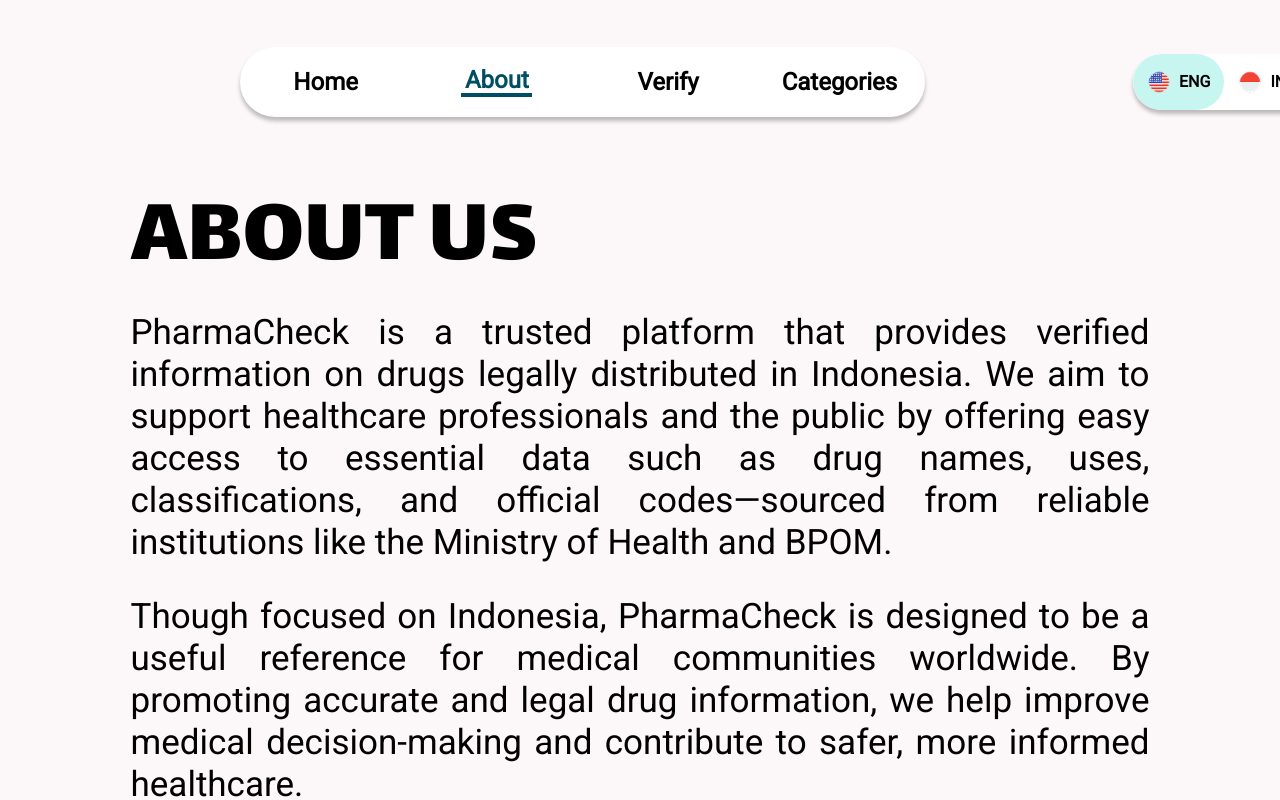
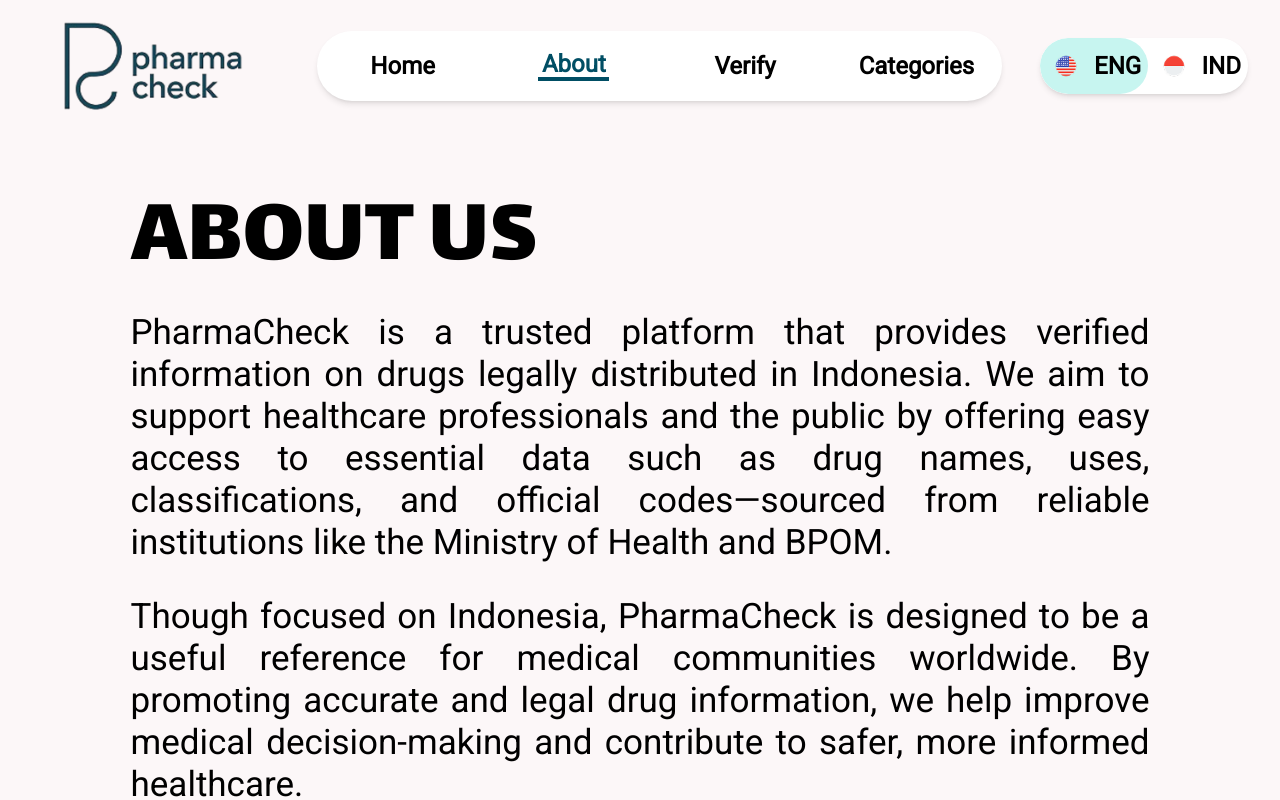
Before and after one commit to BoviliusMeidi/PharmaCheck, a Next.js app: page /about in a window 1280 px wide. Shown: the top 800 px of the page. Built offline with nearby package versions, Linux system fonts and the light colour scheme.

Commit message:
refactor(style): change css navbar using tailwind css

```diff
--- a/src/components/Navbar.js
+++ b/src/components/Navbar.js
@@ -1,26 +1,36 @@
-import './navbar.css';
-
 export default function Navbar() {
   return (
-    <header className="navbar">
-      <div className="logo">
-        <img src="/logo.png" alt="PharmaCheck Logo" className="logo-img"/>
+    <header className="fixed top-0 left-0 w-full flex justify-between items-center py-4 px-8 bg-transparent z-50">
+      <div className="flex items-center">
+        <img
+          src="/logo.png"
+          alt="PharmaCheck Logo"
+          className="w-[247px] h-[100px] object-contain"
+        />
       </div>
 
-      <nav className="nav-pills">
-        <a href="#" className="nav-link">Home</a>
-        <a href="#" className="nav-link active">About</a>
-        <a href="#" className="nav-link">Verify</a>
-        <a href="#" className="nav-link">Categories</a>
+      <nav className="flex justify-around items-center w-[685px] h-[70px] rounded-[40px] bg-white shadow-md flex-shrink-0">
+        <a href="#" className="flex justify-center items-center w-[71px] h-[30px] text-black text-[24px] font-description font-bold leading-normal no-underline flex-shrink-0">
+          Home
+        </a>
+        <a href="#" className="flex justify-center items-center w-[71px] h-[30px] text-[#004E64] border-b-4 border-[#004E64] text-[24px] font-description font-bold leading-normal no-underline flex-shrink-0">
+          About
+        </a>
+        <a href="#" className="flex justify-center items-center w-[71px] h-[30px] text-black text-[24px] font-description font-bold leading-normal no-underline flex-shrink-0">
+          Verify
+        </a>
+        <a href="#" className="flex justify-center items-center w-[71px] h-[30px] text-black text-[24px] font-description font-bold leading-normal no-underline flex-shrink-0">
+          Categories
+        </a>
       </nav>
 
-      <div className="lang-switch">
-        <button className="lang-btn active">
-          <img src="/USA Flag.png" alt="US Flag" className="flag-icon" />
+      <div className="flex w-[208px] h-[56px] rounded-[40px] bg-white shadow-md overflow-hidden flex-shrink-0">
+        <button className="flex items-center gap-2 px-[14px] py-[8px] rounded-[40px] bg-[#c7f5f0] text-black text-[24px] font-semibold font-description transition-colors">
+          <img src="/USA Flag.png" alt="US Flag" className="w-[24px] h-auto mr-2 object-contain" />
           ENG
         </button>
-        <button className="lang-btn">
-          <img src="/Indonesia Flag.png" alt="ID Flag" className="flag-icon" />
+        <button className="flex items-center gap-2 px-[14px] py-[8px] rounded-[40px] text-black text-[24px] font-semibold font-description transition-colors">
+          <img src="/Indonesia Flag.png" alt="ID Flag" className="w-[24px] h-auto mr-2 object-contain" />
           IND
         </button>
       </div>
--- a/src/components/navbar.css
+++ /dev/null
@@ -1,92 +0,0 @@
-.navbar {
-  display: flex;
-  justify-content: space-between;
-  align-items: center;
-  padding: 1rem 2rem;
-  background: transparent;
-  position: fixed;
-  gap: 13rem;
-}
-
-.logo {
-  display: flex;
-  justify-content: left;
-  align-items: left;
-  padding: 1rem 0;
-}
-
-.logo-img {
-  width: 247px;
-  height: 100px;
-  background: cover no-repeat;
-}
-
-.nav-pills {
-  width: 685px;
-  height: 70px;
-  display: flex;
-  justify-content: space-around;
-  align-items: center;
-  border-radius: 40px;
-  background: #FFF;
-  box-shadow: 0px 4px 4px rgba(0, 0, 0, 0.25);
-  flex-shrink: 0;
-}
-
-.nav-link {
-  width: 71px;
-  height: 30px;
-  display: flex;
-  justify-content: center;
-  align-items: center;
-  color: #000;
-  font-family: var(--font-description);
-  font-size: 24px;
-  font-weight: 800;
-  line-height: normal;
-  text-decoration: none;
-  flex-shrink: 0;
-}
-
-.nav-link.active {
-  color: #004E64;
-  border-bottom: 4px solid #004E64;
-}
-
-.lang-switch {
-  display: flex;
-  width: 208px;
-  height: 56px;
-  flex-shrink: 0;
-  border-radius: 40px;
-  background: #FFF;
-  box-shadow: 0px 4px 4px rgba(0, 0, 0, 0.25);
-  overflow: hidden;
-}
-
-.lang-btn {
-  display: flex;
-  align-items: center;
-  gap: px;
-  border: none;
-  background: transparent;
-  padding: 8px 14px;
-  border-radius: 40px;
-  font-size: 24;
-  font-weight: 600;
-  font-family: var(--font-description);
-  cursor: pointer;
-  transition: background 0.3s, color 0.3s;
-}
-
-.lang-btn.active {
-  background-color: #c7f5f0;
-  color: #000;
-}
-
-.flag-icon {
-  width: 24px;
-  height: auto;
-  margin-right: 8px;
-  object-fit: contain;
-}
```
